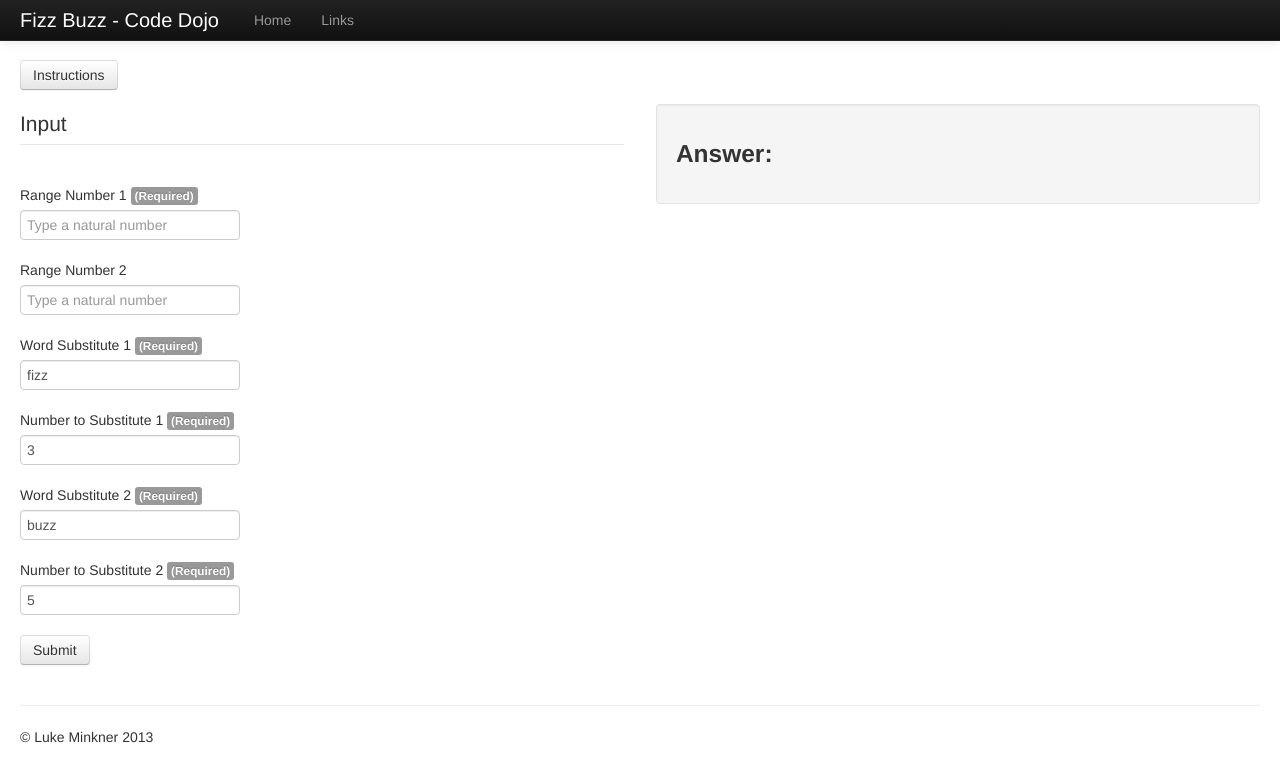
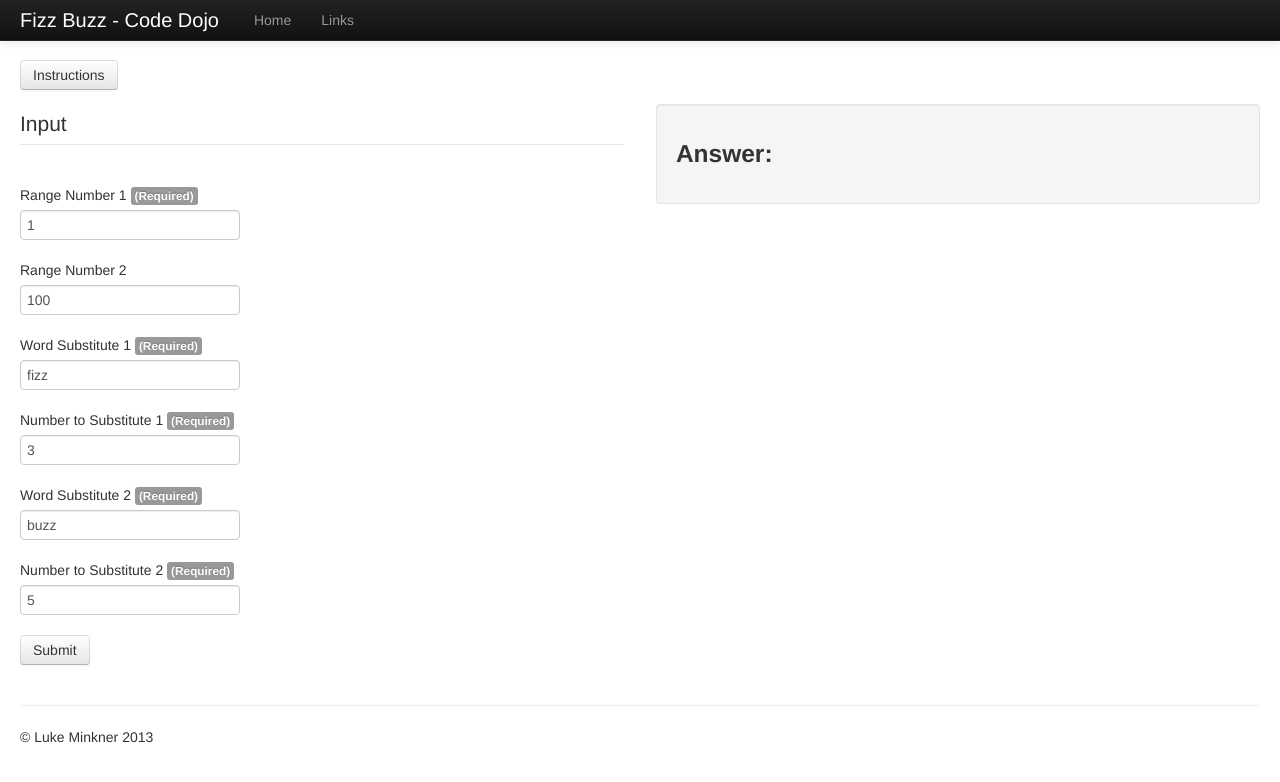
Before and after one commit to codegardener/CodeDojo, a plain HTML site: page katas/fizzbuzz.html in a window 1280 px wide. Drawn offline with Linux system fonts and the light colour scheme.

Commit message:
Added some default values.

```diff
--- a/katas/fizzbuzz.html
+++ b/katas/fizzbuzz.html
@@ -80,11 +80,11 @@
 				<legend>Input</legend>
 				<div class="control-group" id="group-1">
 					<label>Range Number 1 <span class="label">(Required)</span></label>
-					<input id="input-number-1" type="text" placeholder="Type a natural number"><br>
+					<input id="input-number-1" type="text" value="1" placeholder="Type a natural number"><br>
 				</div>
 				<div class="control-group" id="group-2">
 					<label>Range Number 2</label>
-					<input id="input-number-2" type="text" placeholder="Type a natural number"><br>
+					<input id="input-number-2" type="text" value="100" placeholder="Type a natural number"><br>
 				</div>
 				<div class="control-group" id="group-3">
 					<label>Word Substitute 1 <span class="label">(Required)</span></label>
```
